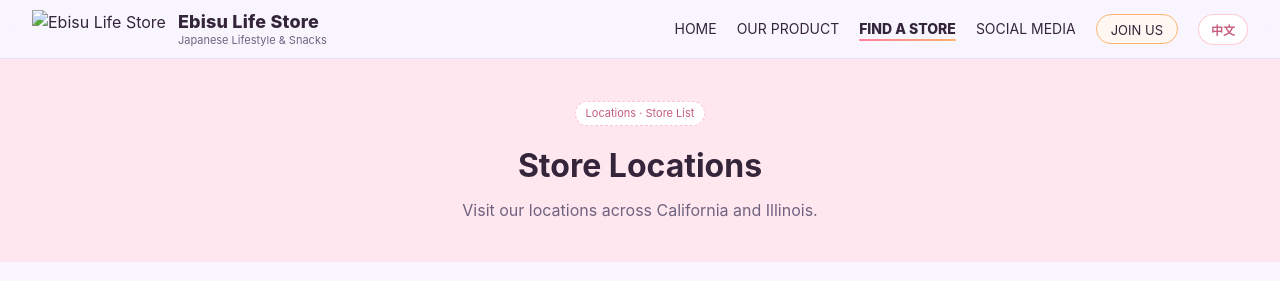
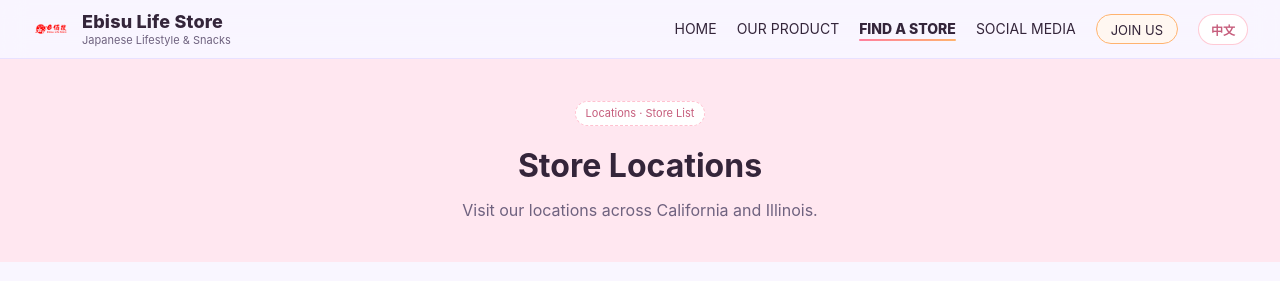
Before and after one commit to zhangbc1/Ebisu-Life-Store-West-website, a website: page stores.html in a window 1280 px wide. Shown: the top 281 px of the page. Drawn offline with Linux system fonts and the light colour scheme.

Commit message:
Update stores.html

```diff
--- a/stores.html
+++ b/stores.html
@@ -146,7 +146,7 @@
 <body>
 <header>
     <div class="nav-left">
-        <img class="brand-logo" src="assets/logo/ebisu-logo.png" alt="Ebisu Life Store" />
+        <img class="brand-logo" src="logo/ebisu-logo.png" alt="Ebisu Life Store" />
         <div class="brand-text">
             <div class="logo-text-main">Ebisu Life Store</div>
             <div class="logo-text-sub">Japanese Lifestyle & Snacks</div>
@@ -324,8 +324,6 @@
                     <a class="btn btn-primary btn-sm" href="https://maps.google.com/?q=1600+Saratoga+Avenue,+San+Jose,+CA+95129" target="_blank" data-i18n="btn_maps">Google Maps</a>
                 </div>
             </div>
-
-        </div>
         </div>
 
         <div class="map-panel-wrap">
```
